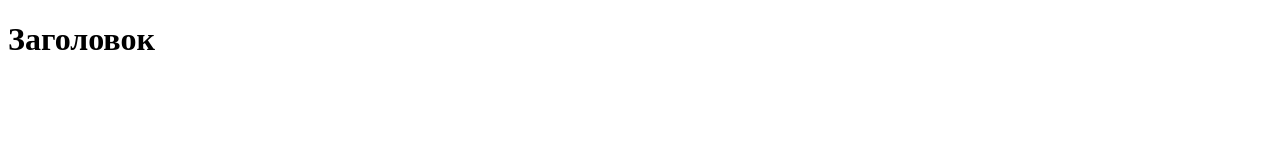
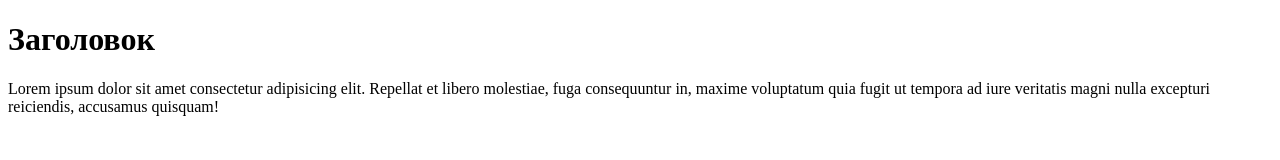
Before and after one commit to andrey-ageev/test, a plain HTML site: page index.html in a window 1280 px wide. Drawn offline with Linux system fonts and the light colour scheme.

Commit message:
add new paragraph

```diff
--- a/index.html
+++ b/index.html
@@ -8,6 +8,9 @@
 </head>
 <body>
     <h1>Заголовок</h1>
+    <div>
+        <p>Lorem ipsum dolor sit amet consectetur adipisicing elit. Repellat et libero molestiae, fuga consequuntur in, maxime voluptatum quia fugit ut tempora ad iure veritatis magni nulla excepturi reiciendis, accusamus quisquam!</p>
+    </div>
 
 </body>
 </html>
```
